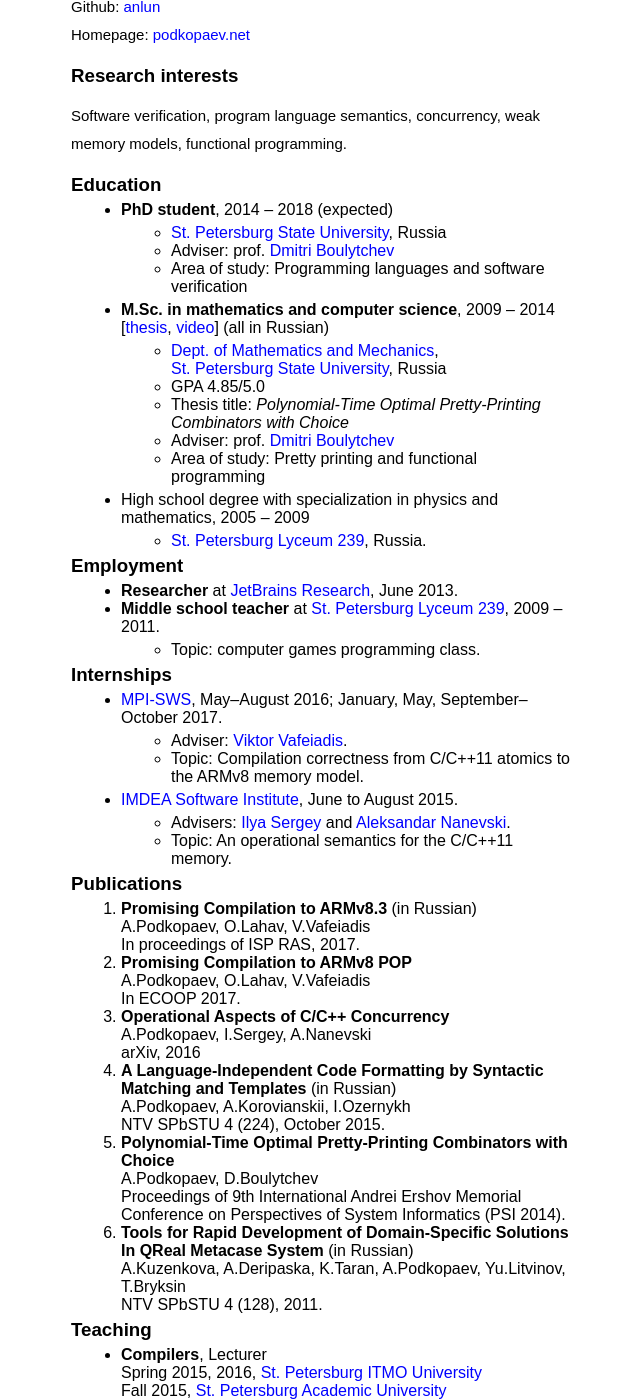
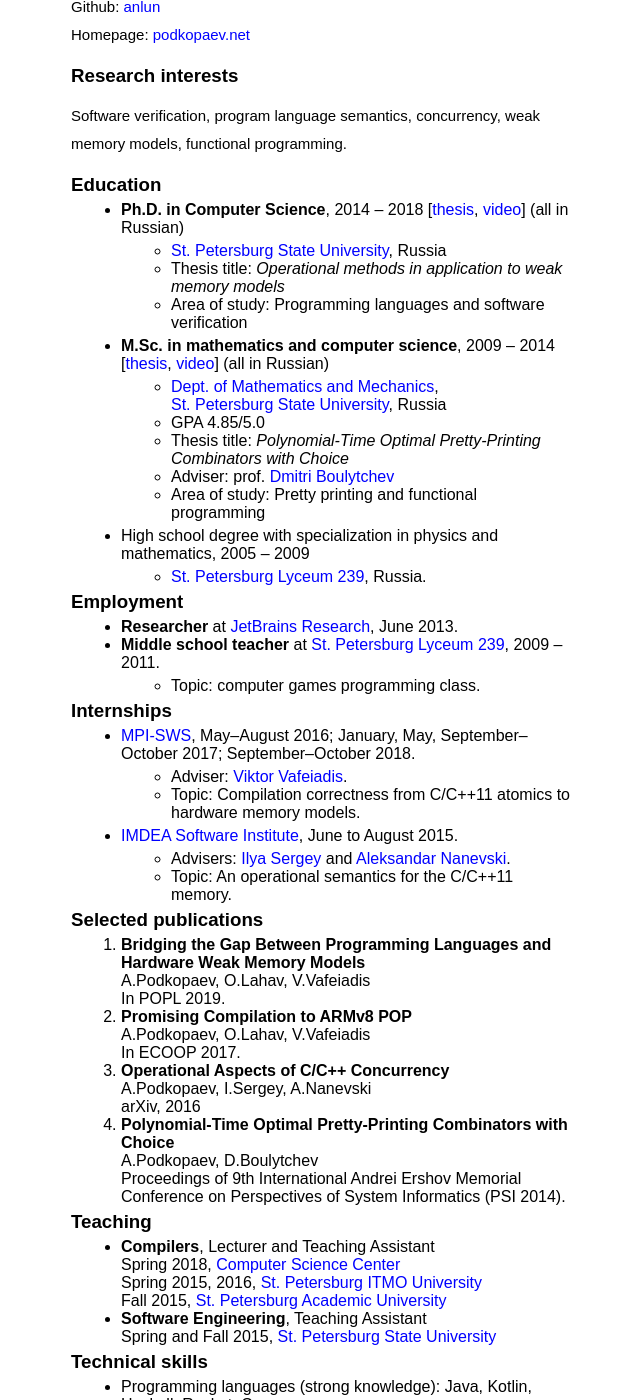
Before and after one commit to anlun/anlun.github.io, a Jekyll site: the page built from cv.md, in a window 1280 px wide and 1400 px high, scrolled down 344 px. Shown: the whole window, without its empty margins (319-959 px from the left). Built offline with Jekyll 4.4.1, drawn with Linux system fonts in a browser that asks for light colours; some web fonts are replaced; some of the changed text lies outside the part shown.

Commit message:
updated cv

```diff
--- a/cv.md
+++ b/cv.md
@@ -16,9 +16,10 @@
 functional programming.
 
 ### Education
-- **PhD student**, 2014 -- 2018 (expected)
+- **Ph.D. in Computer Science**, 2014 -- 2018
+[[thesis](https://disser.spbu.ru/files/disser2/disser/Vb8LCvNwbP.pdf), [video](https://youtu.be/PPWU6sXNaJ8)] (all in Russian)
   - [St. Petersburg State University](eng.spbu.ru), Russia
-  - Adviser: prof. [Dmitri Boulytchev](https://research.jetbrains.org/researchers/db)
+  - Thesis title: _Operational methods in application to weak memory models_
   - Area of study: Programming languages and software verification
 - **M.Sc. in mathematics and computer science**, 2009 -- 2014
 [[thesis](http://se.math.spbu.ru/SE/diploma/2014/s/Podkopaev_Diploma.pdf), [video](https://youtu.be/8mWGLT5L3k8)] (all in Russian)
@@ -40,20 +41,20 @@
   - Topic: computer games programming class.
 
 ### Internships
-- [MPI-SWS](http://mpi-sws.org/), May--August 2016; January, May, September--October 2017.
+- [MPI-SWS](http://mpi-sws.org/), May--August 2016; January, May, September--October 2017; September--October 2018.
   - Adviser: [Viktor Vafeiadis](http://www.mpi-sws.org/~viktor/).
-  - Topic: Compilation correctness from C/C++11 atomics to the ARMv8 memory model.
+  - Topic: Compilation correctness from C/C++11 atomics to hardware memory models.
 - [IMDEA Software Institute](http://software.imdea.org/), June to August 2015.
   - Advisers: [Ilya Sergey](http://ilyasergey.net/) and [Aleksandar Nanevski](http://software.imdea.org/~aleks/).
   - Topic: An operational semantics for the C/C++11 memory.
 
 
-### Publications
-1. **Promising Compilation to ARMv8.3** (in Russian)
+### Selected publications
+1. **Bridging the Gap Between Programming Languages and Hardware Weak Memory Models**
    <br />
    A.Podkopaev, O.Lahav, V.Vafeiadis
    <br />
-   In proceedings of ISP RAS, 2017.
+   In POPL 2019.
 2. **Promising Compilation to ARMv8 POP**
    <br />
    A.Podkopaev, O.Lahav, V.Vafeiadis
@@ -64,24 +65,16 @@
    A.Podkopaev, I.Sergey, A.Nanevski
    <br />
    arXiv, 2016
-4. **A Language-Independent Code Formatting by Syntactic Matching and Templates** (in Russian)
-   <br />
-   A.Podkopaev, A.Korovianskii, I.Ozernykh
-   <br />
-   NTV SPbSTU 4 (224), October 2015.
-5. **Polynomial-Time Optimal Pretty-Printing Combinators with Choice**
+4. **Polynomial-Time Optimal Pretty-Printing Combinators with Choice**
    <br />
    A.Podkopaev, D.Boulytchev
    <br />
    Proceedings of 9th International Andrei Ershov Memorial Conference on Perspectives of System Informatics (PSI 2014).
-6. **Tools for Rapid Development of Domain-Specific Solutions In QReal Metacase System** (in Russian)
-   <br />
-   A.Kuzenkova, A.Deripaska, K.Taran, A.Podkopaev, Yu.Litvinov, T.Bryksin
-   <br />
-   NTV SPbSTU 4 (128), 2011.
 
 ### Teaching
-- **Compilers**, Lecturer
+- **Compilers**, Lecturer and Teaching Assistant
+  <br />
+  Spring 2018, [Computer Science Center](https://compscicenter.ru/)
   <br />
   Spring 2015, 2016, [St. Petersburg ITMO University](http://en.ifmo.ru/)
   <br />
```
Also changed, not shown: other parts of cv.md (+1 -1 lines).
